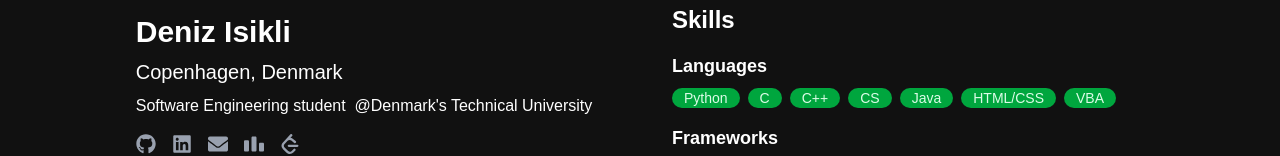
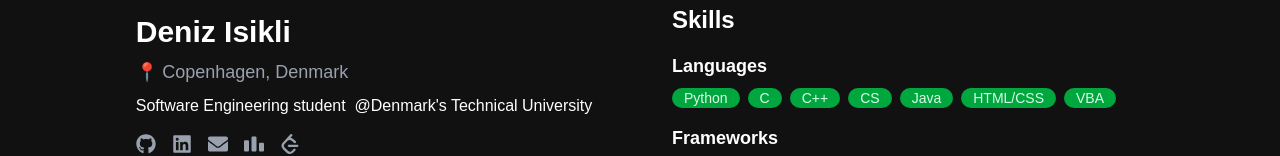
Before and after one commit to DenizIsikli/Portfolio, a React (Vite) app: page / in a window 1280 px wide. Shown: the part 194-350 px from the top of the page. Built offline with nearby package versions, Linux system fonts and the light colour scheme.

Commit message:
Round pushpin icon

```diff
--- a/src/components/frontpage/frontpage.tsx
+++ b/src/components/frontpage/frontpage.tsx
@@ -43,7 +43,10 @@ const Frontpage: React.FC = () => {
                 </div>
                 <div className="flex flex-col items-start text-left mx-auto">
                     <h2 className="text-3xl font-bold">Deniz Isikli</h2>
-                    <p className="text-xl mt-2">Copenhagen, Denmark</p>
+                    <div className="flex items-center text-lg mt-2">
+                        <span>📍</span>
+                        <p className="text-gray-400 ml-1">Copenhagen, Denmark</p>
+                    </div>
                     <p className="text-base mt-2">Software Engineering student &nbsp;
                         <a href="https://en.wikipedia.org/wiki/Technical_University_of_Denmark" className="text-base hover:text-gray-400" rel="noopener noreferrer" target="_blank">
                             @Denmark's Technical University
```
